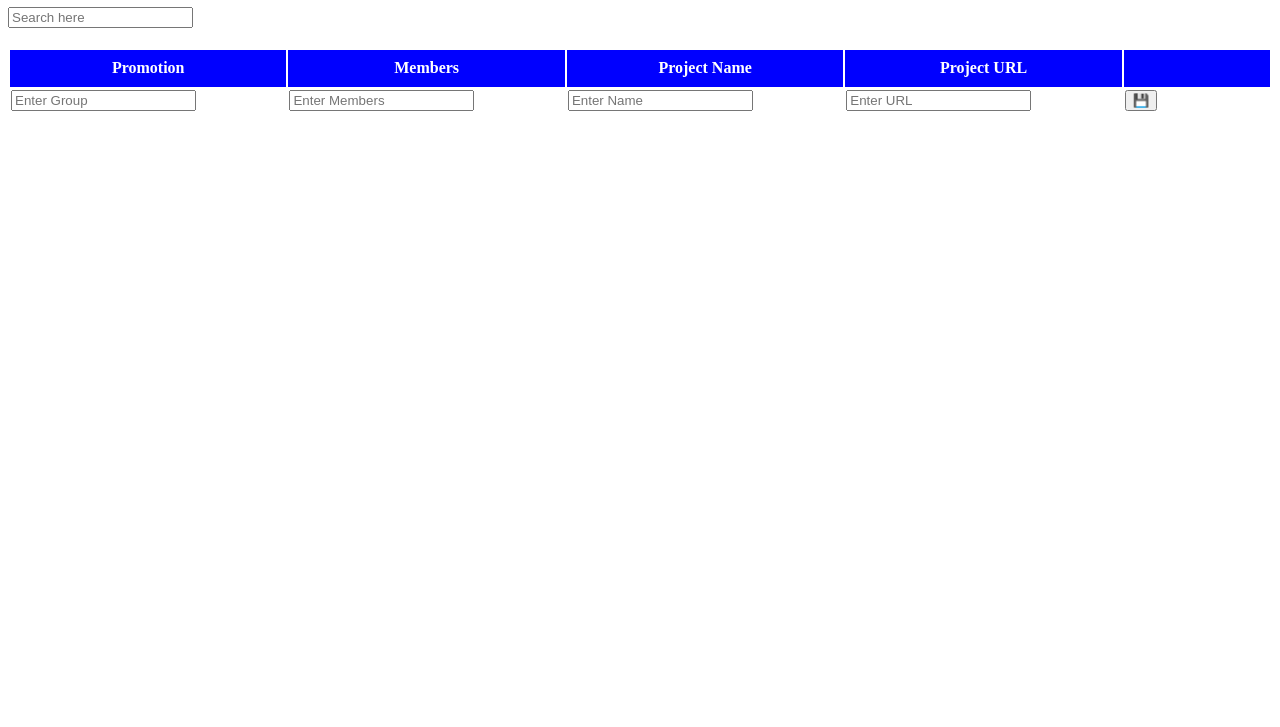
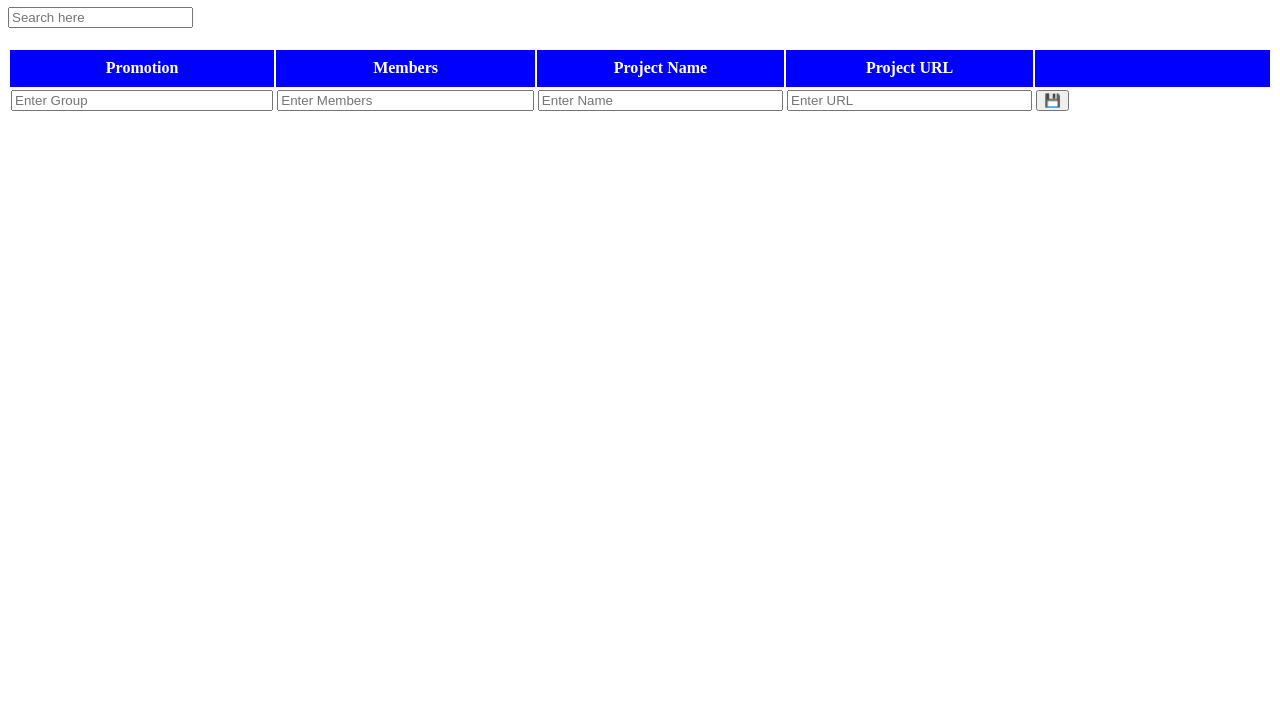
Before and after one commit to constantinraulivan/teams-networking, a plain HTML site: page index.html in a window 1280 px wide. Shown: the part 73-800 px from the top of the page. Drawn offline with Linux system fonts and the light colour scheme; no server answers.

Commit message:
improve imput size

```diff
--- a/style.css
+++ b/style.css
@@ -17,3 +17,11 @@ table tbody tr {
 table {
   margin-top: 20px;
 }
+
+input:not([type="image" i]) {
+  box-sizing: border-box;
+}
+
+#editForm tfoot input[type="text"] {
+  width: 100%;
+}
```
